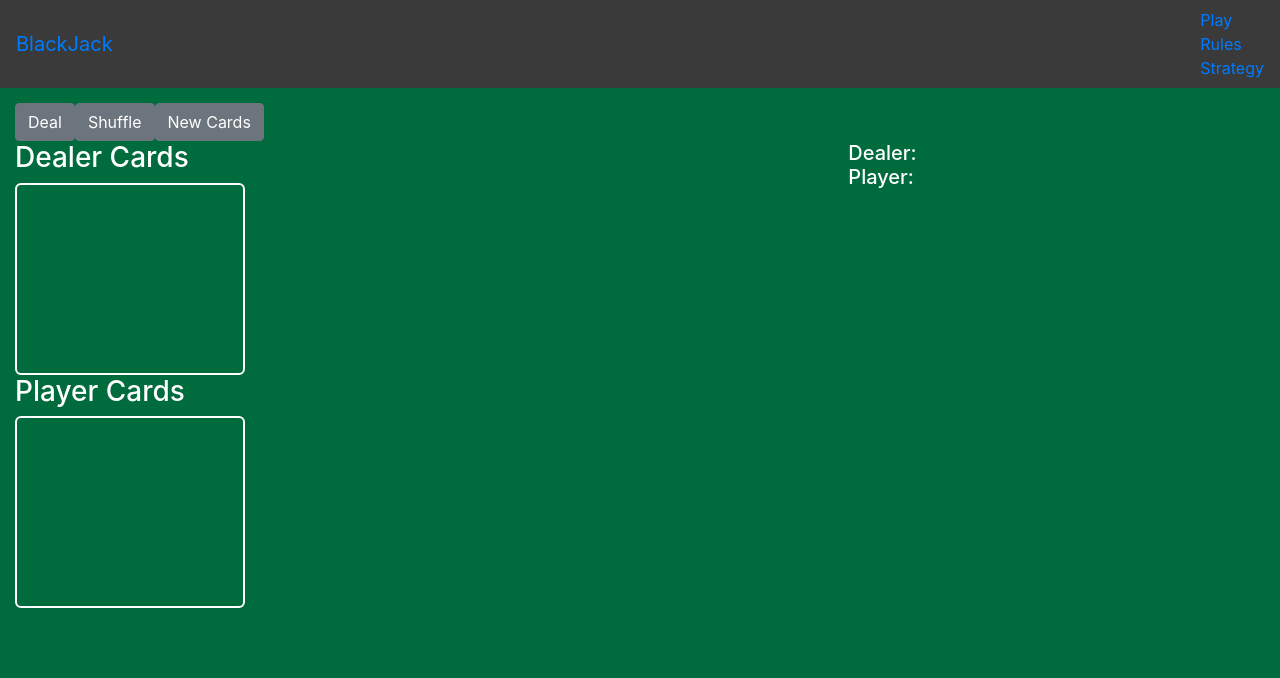
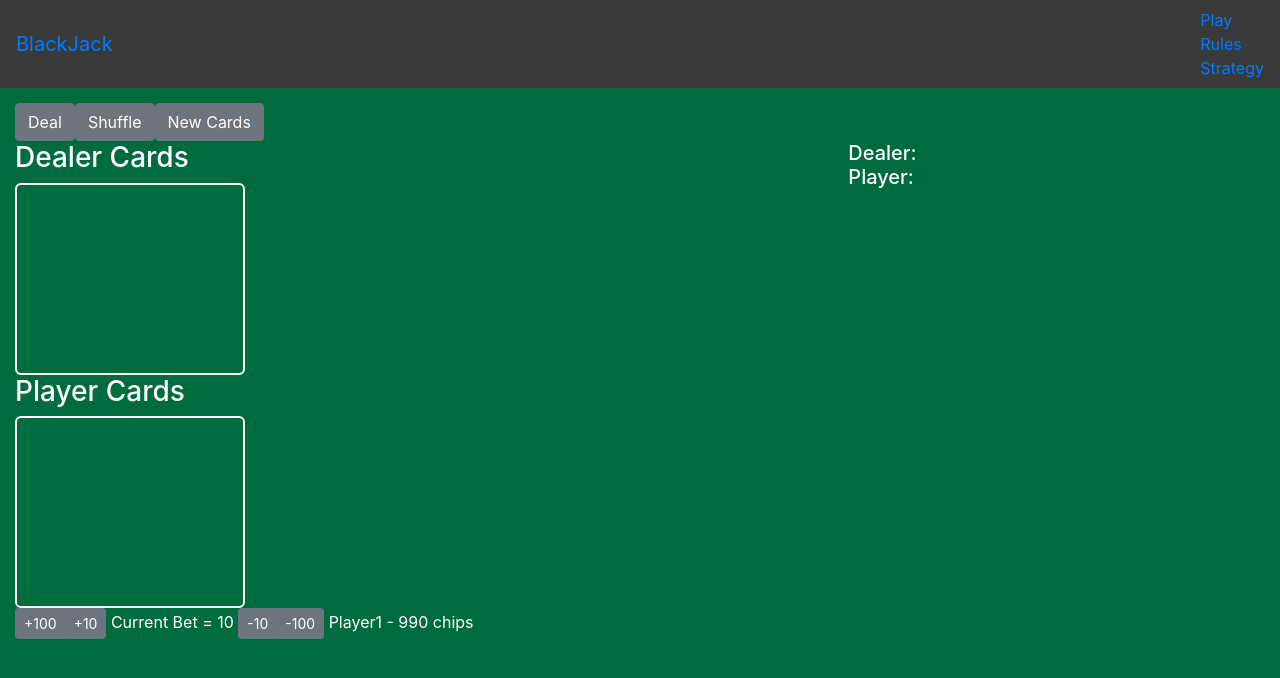
Before and after one commit to jer244/BlackJack, an Angular app: page /play in a window 1280 px wide. Shown: the top 678 px of the page. Built offline with nearby package versions, Linux system fonts and the light colour scheme; no server answers.

Commit message:
add betting functionality

```diff
--- a/src/app/gameboard/gameboard.component.html
+++ b/src/app/gameboard/gameboard.component.html
@@ -20,6 +20,20 @@
       <div class="card-display-area">
         <bj-display-hand *ngIf="hands" [dealerHand]='false' [cards]='hands[1].cards'></bj-display-hand>
       </div>
+
+      <div *ngIf="players[1]">
+          <div class="btn-group btn-group-sm" role="group" aria-label="Basic example">
+              <button type="button" class="btn btn-secondary" (click)="playerBet('add100')">+100</button>
+              <button type="button" class="btn btn-secondary" (click)="playerBet('add10')">+10</button>
+            </div>
+
+        Current Bet = {{players[1].currentBet}}
+        <div class="btn-group btn-group-sm" role="group" aria-label="Basic example">
+            <button type="button" class="btn btn-secondary" (click)="playerBet('sub10')">-10</button>
+            <button type="button" class="btn btn-secondary" (click)="playerBet('sub100')">-100</button>
+          </div>
+        Player1 - {{players[1].stack}} chips
+      </div>
       <div *ngIf="action==1" class="btn-group btn-group-smm" role="group" aria-label="Basic example">
         <button type="button" class="btn btn-sm btn-secondary" (click)="playerHit(1)">Hit</button>
         <button type="button" class="btn btn-sm btn-secondary" (click)="playerStay(1)">Stay</button>
--- a/src/app/gameboard/gameboard.component.ts
+++ b/src/app/gameboard/gameboard.component.ts
@@ -102,4 +102,8 @@ export class GameboardComponent implements OnInit {
       this.hands[0].cards.push(this.dealer.getCard());
     }
   }
+  playerBet(amount){
+    this.players[1].playerBet(amount);
+   }
+
 }
--- a/src/app/gameboard/player.ts
+++ b/src/app/gameboard/player.ts
@@ -5,23 +5,41 @@ export class Player {
     private stack: number;
     private currentBet: number;
 
-    constructor(){
-        this.stack = 1000;
+    constructor() {
+        this.stack = 990;
         this.currentBet = 10;
     }
 
-    playerBet(amount: number){
-        this.currentBet = amount;
+    playerBet(amount: string) {
+        if (amount == 'add100' && this.stack >= 100) {
+            this.currentBet += 100;
+            this.stack -= 100;
+            return;
+        } else if (amount == 'add10' && this.stack >= 10) {
+            this.currentBet += 10;
+            this.stack -= 10;
+        } else if (amount == 'sub100' && this.currentBet >= 110) {
+            this.currentBet -= 100;
+            this.stack += 100;
+        } else if (amount == 'sub10' && this.currentBet >= 20) {
+            this.currentBet -= 10;
+            this.stack += 10;
+        }
+
     }
 
-    settleBet(didWin: boolean){
-        if(didWin){
-            this.stack+=this.currentBet;
+    settleBet(didWin: boolean) {
+        if (didWin) {
+            this.stack += this.currentBet;
         }
-        else{
-            this.stack-=this.currentBet;
+        else {
+            this.stack -= this.currentBet;
+        } if (this.stack >= 10) {
+            this.currentBet = 10;
+            this.stack -=10;
+        } else {
+            this.currentBet = 0;
         }
-        this.currentBet=10;
     }
 
 
```
